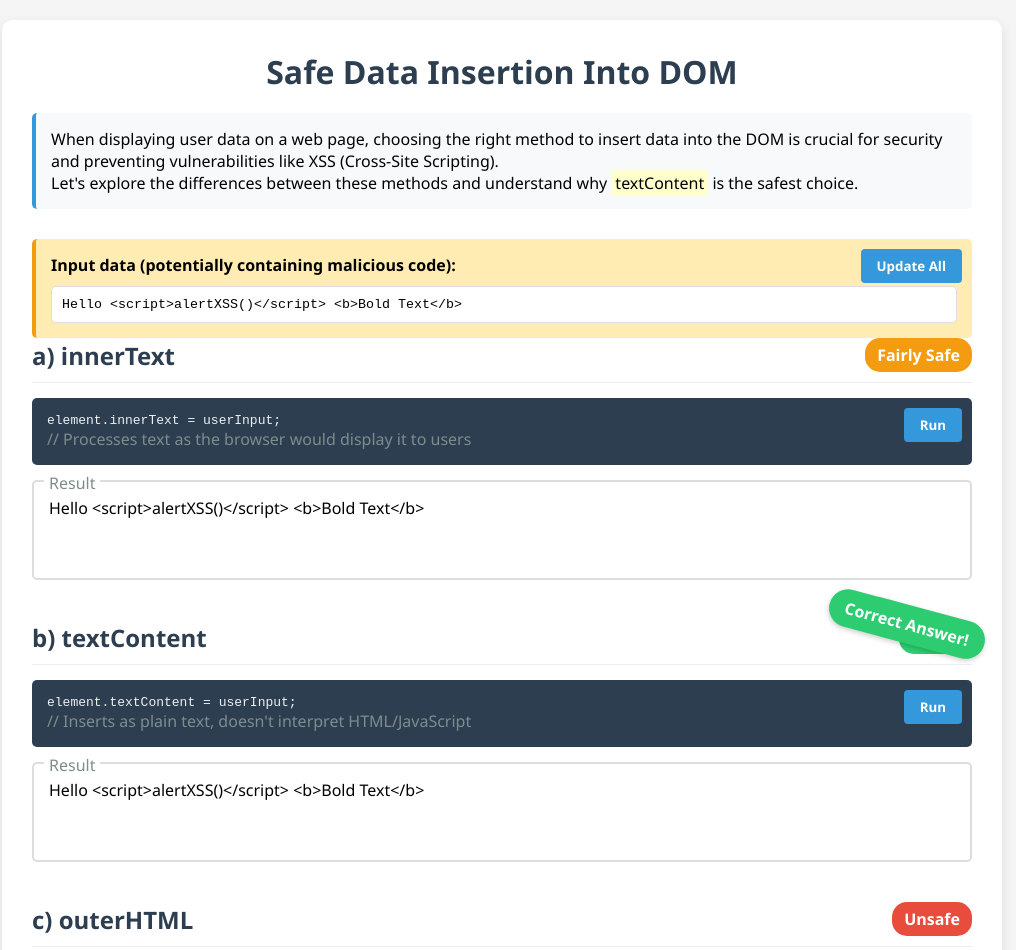
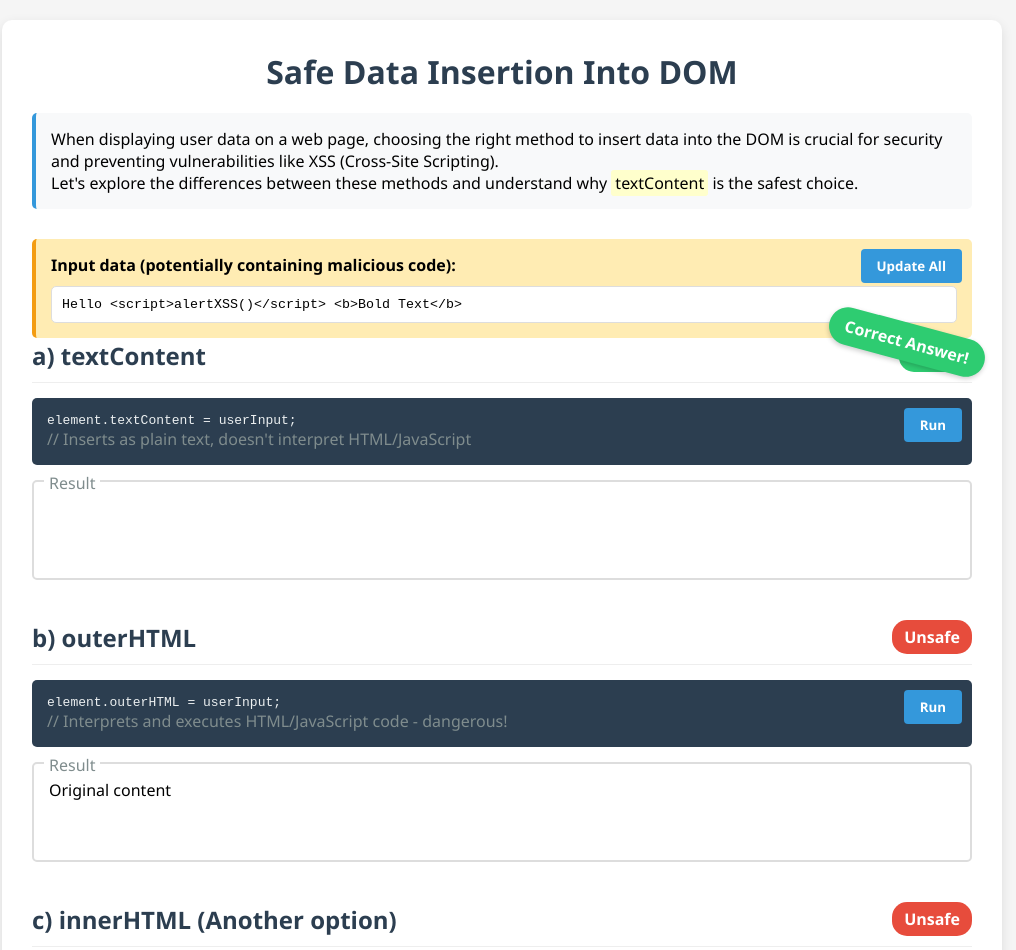
Before and after one commit to cuongtl1992/js-concepts-explain, a plain HTML site: page quest_7.html in a window 1280 px wide. Shown: the top 950 px of the page, without its empty margins (138-1154 px from the left). Drawn offline with nearby package versions, Linux system fonts and the light colour scheme.

Commit message:
Remove innerText demo and reorder method sections in quest_7.html

```diff
--- a/quest_7.html
+++ b/quest_7.html
@@ -203,26 +203,10 @@
             <button class="run-button" id="updateAllButton">Update All</button>
         </div>
 
-        <div id="innerTextDemo" class="demo-section">
-            <div class="demo-header">
-                <div class="method-name">a) innerText</div>
-                <div class="safety-indicator neutral">Fairly Safe</div>
-            </div>
-            <div class="code-block">
-                <button class="run-button" onclick="runInnerText()">Run</button>
-                element.innerText = userInput;
-                <div class="code-comment">// Processes text as the browser would display it to users</div>
-            </div>
-            <div class="result-container">
-                <div class="result-title">Result</div>
-                <div id="innerTextResult"></div>
-            </div>
-        </div>
-
         <div id="textContentDemo" class="demo-section">
             <div class="best-choice">Correct Answer!</div>
             <div class="demo-header">
-                <div class="method-name">b) textContent</div>
+                <div class="method-name">a) textContent</div>
                 <div class="safety-indicator safe">Safest</div>
             </div>
             <div class="code-block">
@@ -238,7 +222,7 @@
 
         <div id="outerHTMLDemo" class="demo-section">
             <div class="demo-header">
-                <div class="method-name">c) outerHTML</div>
+                <div class="method-name">b) outerHTML</div>
                 <div class="safety-indicator unsafe">Unsafe</div>
             </div>
             <div class="code-block">
@@ -256,7 +240,7 @@
 
         <div id="innerHTMLDemo" class="demo-section">
             <div class="demo-header">
-                <div class="method-name">d) innerHTML (Another option)</div>
+                <div class="method-name">c) innerHTML (Another option)</div>
                 <div class="safety-indicator unsafe">Unsafe</div>
             </div>
             <div class="code-block">
```
